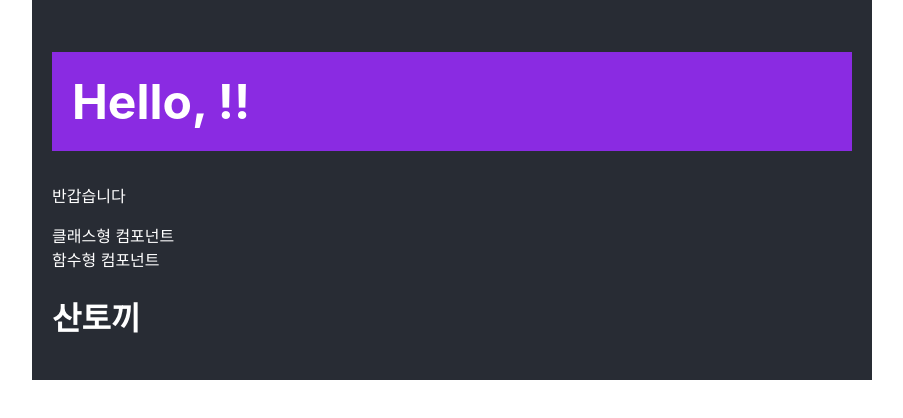
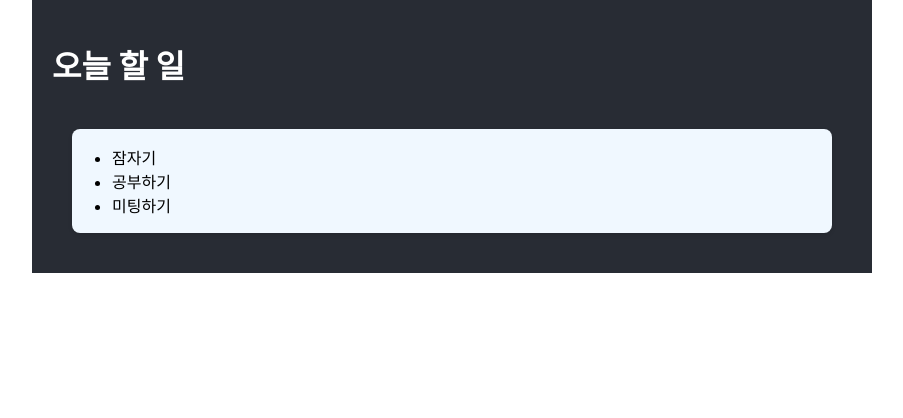
Before and after one commit to ajwlukas/todolist, a React (Create React App) app: page / in a window 1280 px wide. Shown: the top 418 px of the page, without its empty margins (188-1091 px from the left). Built offline with nearby package versions, Linux system fonts and the light colour scheme.

Commit message:
useState

```diff
--- a/src/App.css
+++ b/src/App.css
@@ -1,16 +1,25 @@
 /*App.css*/
-.container{
+.board {
+  background-color: aliceblue;
+  border-radius: 8px;
+  box-shadow: 0 2px 4px rgba(0, 0, 0, 0.1);
+  overflow: hidden;
+  color : black;
+  font-weight: lighter;
+}
+
+.container {
   max-width: 800px;
-  margin : 0 auto;
-  padding : 20px;
+  margin: 0 auto;
+  padding: 20px;
   background-color: #282c34;
-  color : white;
+  color: white;
 }
 
 .test {
   background: blueviolet;
-  color : white;
-  font-size : 48px;
+  color: white;
+  font-size: 48px;
   font-weight: bold;
   padding: 20px;
 }
--- a/src/App.tsx
+++ b/src/App.tsx
@@ -4,6 +4,7 @@ import logo from "./logo.svg";
 import "./App.css";
 import ClassCom from "./ClassCom";
 import FuncCom from "./FuncCom";
+import TodoList from "./todolist";
 
 function App() {
   let name : string  = "토끼";
@@ -11,11 +12,8 @@ function App() {
 
   return (
       <div className="container">
-        <h1 className = "test">Hello, {true ? null : name}!!</h1>
-        <p>반갑습니다</p>
         {/* 주석문을 작성합니다 */}
-        <ClassCom/>
-        <FuncCom/>
+        <TodoList/>
       </div>
   );
 
--- /dev/null
+++ b/src/todolist.tsx
@@ -0,0 +1,29 @@
+//todolist.tsx
+import { useState } from "react";
+
+const TodoList: React.FC = () => {
+  const title: string = "오늘 할 일";
+
+  const [todos, setTodos] = useState<string[]>([
+    "잠자기",
+    "공부하기",
+    "미팅하기",
+  ]);
+
+  return (
+    <div>
+      <h1>{title}</h1>
+      <div className="container">
+        <div className="board">
+          <ul>
+            <li>{todos[0]}</li>
+            <li>{todos[1]}</li>
+            <li>{todos[2]}</li>
+          </ul>
+        </div>
+      </div>
+    </div>
+  );
+};
+
+export default TodoList;
```
